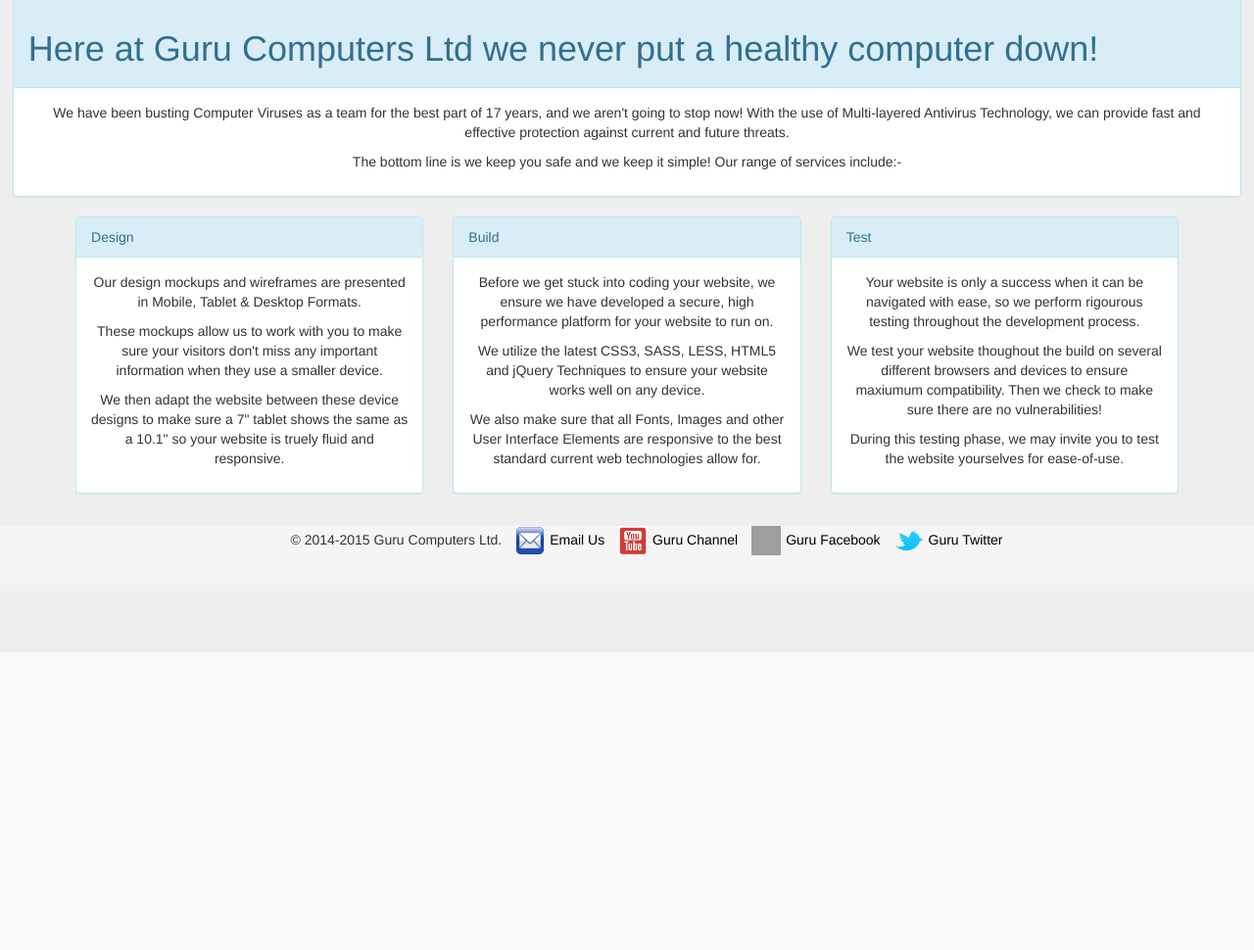
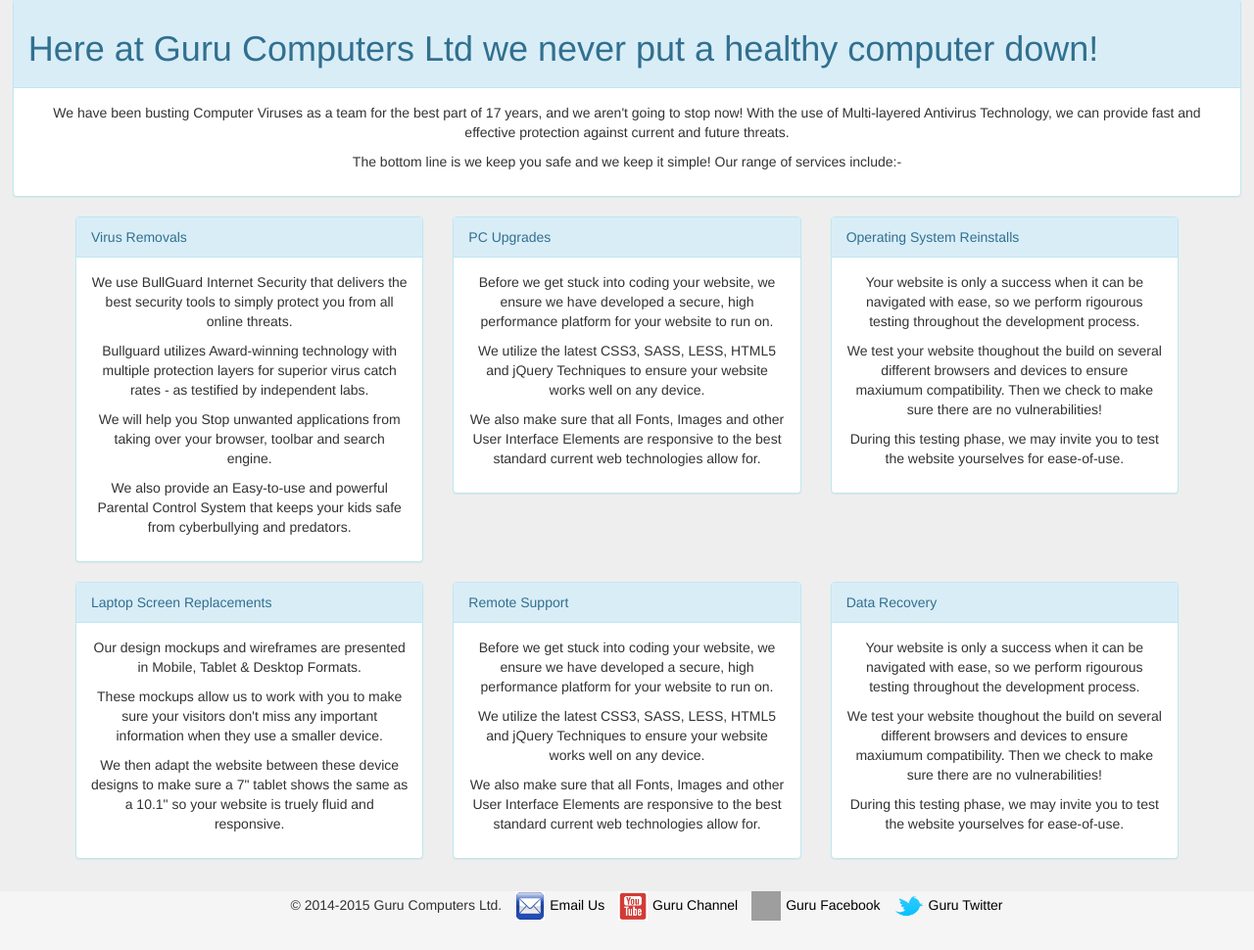
Before and after one commit to GuruComputers/Guru-2.0, a PHP site: page /comprepairs in a window 1280 px wide. Shown: the part 134-1104 px from the top of the page at 98% size. Before the commit the page ends 701 px from the top, so only its background shows below. Run offline with PHP 8.4, Linux system fonts and the light colour scheme; some libraries are stand-ins or nearby versions; grey boxes are pictures that could not be loaded.

Commit message:
Add Skeleton Page for Comp Repairs

```diff
--- a/comprepairs.php
+++ b/comprepairs.php
@@ -36,7 +36,40 @@
         <div class="row">
             <div class="col-md-6 col-md-offset-1">
                 <div class="panel panel-info">
-                    <div class="panel-heading">Design</div>
+                    <div class="panel-heading">Virus Removals</div>
+                    <div class="panel-body text-center">
+                        <p>We use BullGuard Internet Security that delivers the best security tools to simply protect you from all online threats.</p>
+                        <p>Bullguard utilizes Award-winning technology with multiple protection layers for superior virus catch rates - as testified by independent labs.</p>
+                        <p>We will help you Stop unwanted applications from taking over your browser, toolbar and search engine.</p>
+                        <p>We also provide an Easy-to-use and powerful Parental Control System that keeps your kids safe from cyberbullying and predators.</p>
+                    </div>
+                </div>
+            </div>
+            <div class="col-md-6">
+                <div class="panel panel-info">
+                    <div class="panel-heading">PC Upgrades</div>
+                    <div class="panel-body text-center">
+                        <p>Before we get stuck into coding your website, we ensure we have developed a secure, high performance platform for your website to run on.</p>
+                        <p>We utilize the latest CSS3, SASS, LESS, HTML5 and jQuery Techniques to ensure your website works well on any device.</p>
+                        <p>We also make sure that all Fonts, Images and other User Interface Elements are responsive to the best standard current web technologies allow for.</p>
+                    </div>
+                </div>
+            </div>
+            <div class="col-md-6">
+                <div class="panel panel-info">
+                    <div class="panel-heading">Operating System Reinstalls</div>
+                    <div class="panel-body text-center">
+                        <p>Your website is only a success when it can be navigated with ease, so we perform rigourous testing throughout the development process.</p>
+                        <p>We test your website thoughout the build on several different browsers and devices to ensure maxiumum compatibility. Then we check to make sure there are no vulnerabilities!</p>
+                        <p>During this testing phase, we may invite you to test the website yourselves for ease-of-use.</p>
+                    </div>
+                </div>
+            </div>
+        </div>
+        <div class="row">
+            <div class="col-md-6 col-md-offset-1">
+                <div class="panel panel-info">
+                    <div class="panel-heading">Laptop Screen Replacements</div>
                     <div class="panel-body text-center">
                         <p>Our design mockups and wireframes are presented in Mobile, Tablet & Desktop Formats.</p>
                         <p>These mockups allow us to work with you to make sure your visitors don't miss any important information when they use a smaller device.</p>
@@ -46,7 +79,7 @@
             </div>
             <div class="col-md-6">
                 <div class="panel panel-info">
-                    <div class="panel-heading">Build</div>
+                    <div class="panel-heading">Remote Support</div>
                     <div class="panel-body text-center">
                         <p>Before we get stuck into coding your website, we ensure we have developed a secure, high performance platform for your website to run on.</p>
                         <p>We utilize the latest CSS3, SASS, LESS, HTML5 and jQuery Techniques to ensure your website works well on any device.</p>
@@ -56,7 +89,7 @@
             </div>
             <div class="col-md-6">
                 <div class="panel panel-info">
-                    <div class="panel-heading">Test</div>
+                    <div class="panel-heading">Data Recovery</div>
                     <div class="panel-body text-center">
                         <p>Your website is only a success when it can be navigated with ease, so we perform rigourous testing throughout the development process.</p>
                         <p>We test your website thoughout the build on several different browsers and devices to ensure maxiumum compatibility. Then we check to make sure there are no vulnerabilities!</p>
```
